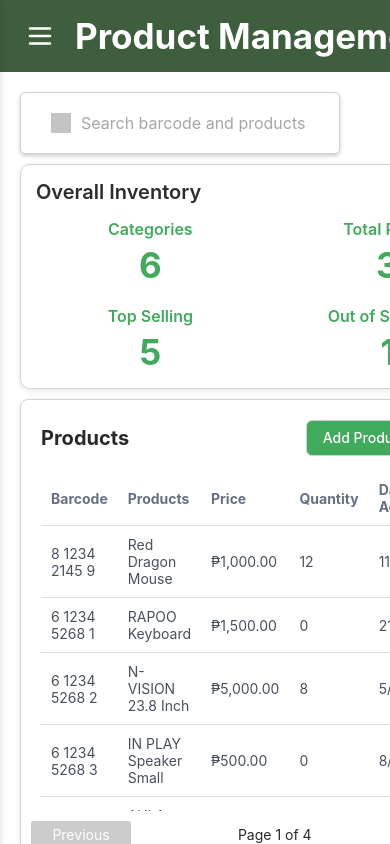
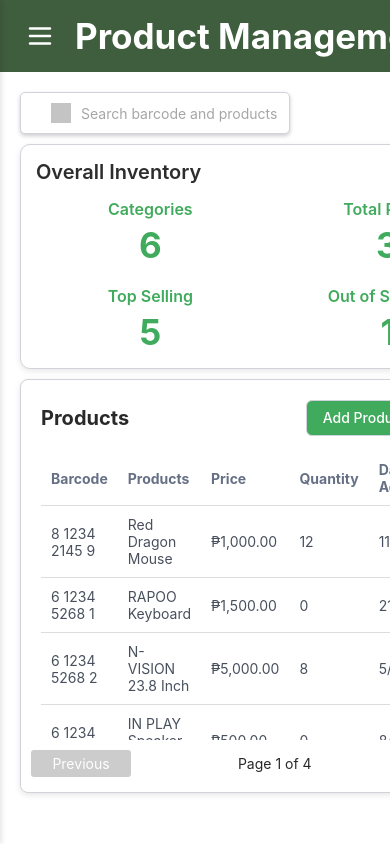
Before and after one commit to Shiverooo/OJT-PoS, a React (Create React App) app in the folder client/: page /admin/product-management in a window 390 px wide. Built offline with nearby package versions, Linux system fonts and the light colour scheme; grey boxes are pictures that could not be loaded.

Commit message:
change its responsiveness

```diff
--- a/client/src/styles/admin/product-management.css
+++ b/client/src/styles/admin/product-management.css
@@ -233,6 +233,26 @@
   cursor: not-allowed;
 }
 
+@media (max-width: 1366px) {
+  .search-prod-management{
+    width: 270px;
+  }
+  .search-bar-management{
+    height: 40px;
+  }
+
+  .prod-search-input{
+    font-size: 14px;
+  }
+
+  .products-section{
+    height: 49vh;
+  }
+
+  .table-wrapper{
+    overflow-y: scroll;
+  }
+}
 /* Table Wrapper */
 /* .table-wrapper {
     flex-grow: 1;
--- a/package.json
+++ b/package.json
@@ -6,7 +6,7 @@
     "test": "echo \"Error: no test specified\" && exit 1",
     "client-install": "cd client && npm install",
     "server-install":"cd server && npm install",
-    "install-packages": "npm run client-install && npm run server-install",
+    "install-packages": "npm install && npm run client-install && npm run server-install",
     "client-run": "cd client && npm start",
     "server-run":"cd server && nodemon index.js",
     "dev": "concurrently \"npm run server-run\" \"npm run client-run\""
```
Also changed, not shown: 1 other file (tests, documents, lock files or other folders).
